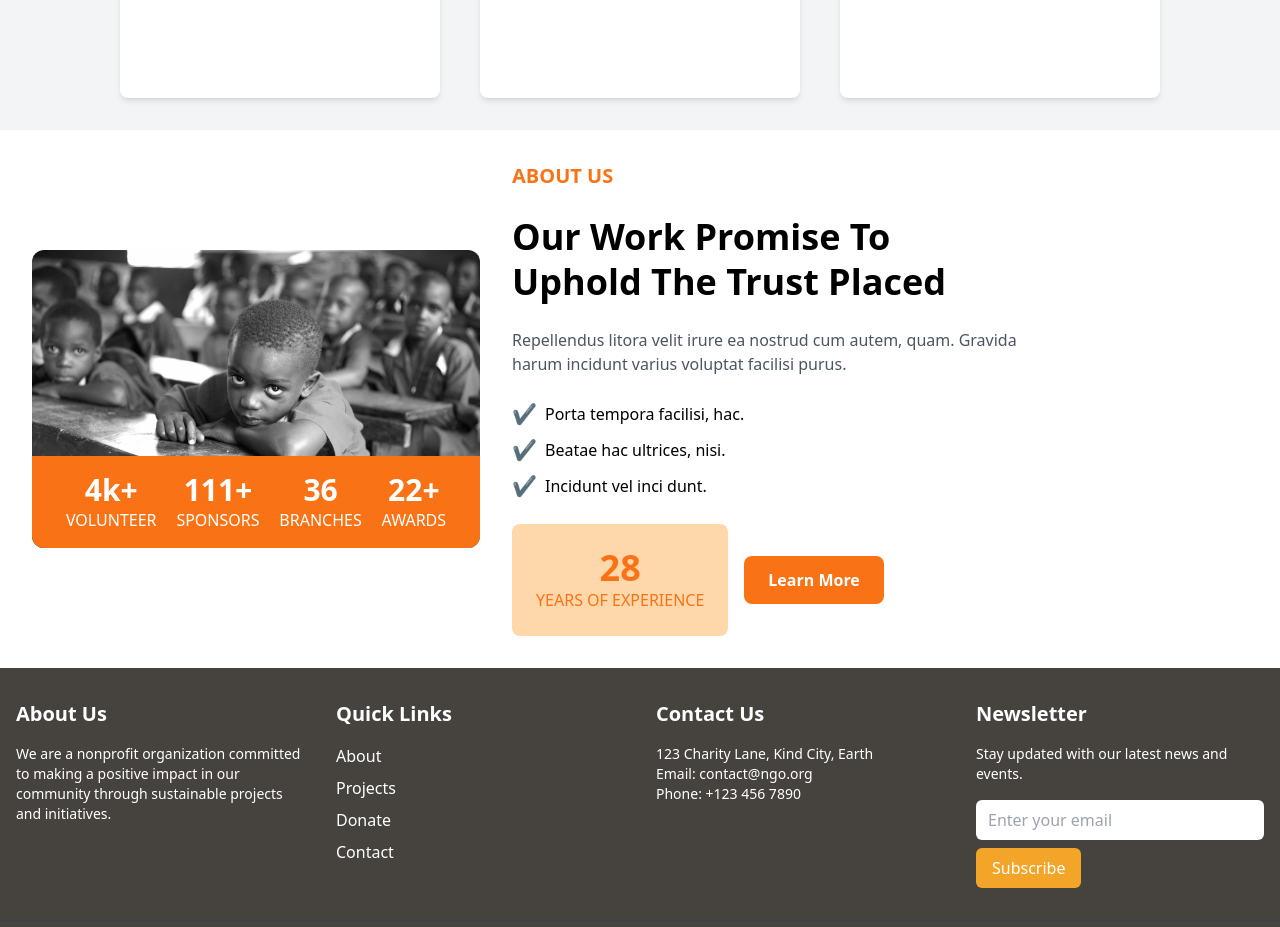
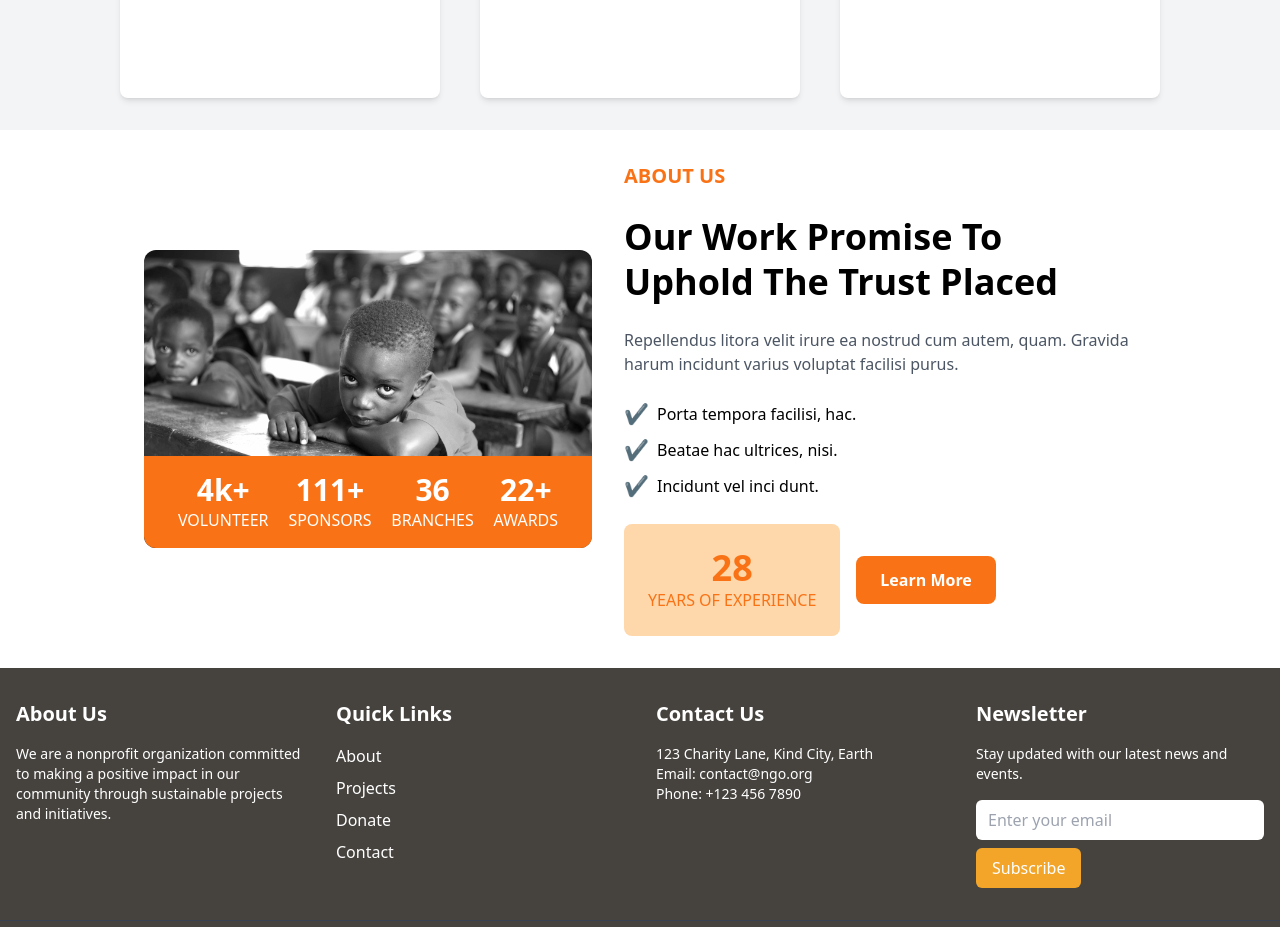
Before and after one commit to Richson-Tech/hope-bridge, a Next.js app: page / in a window 1280 px wide. Shown: the part 1546-2473 px from the top of the page. Built offline with nearby package versions, Linux system fonts and the light colour scheme.

Commit message:
Update AboutUsSection styling to center align items

```diff
--- a/src/components/About.jsx
+++ b/src/components/About.jsx
@@ -2,7 +2,7 @@
 
 export default function AboutUsSection() {
   return (
-    <section className="flex flex-col md:flex-row items-center gap-8 p-8">
+    <section className="flex flex-col md:flex-row items-center justify-center gap-8 p-8">
       {/* Left Side - Image and Stats */}
       <div className="relative">
         <img
```
